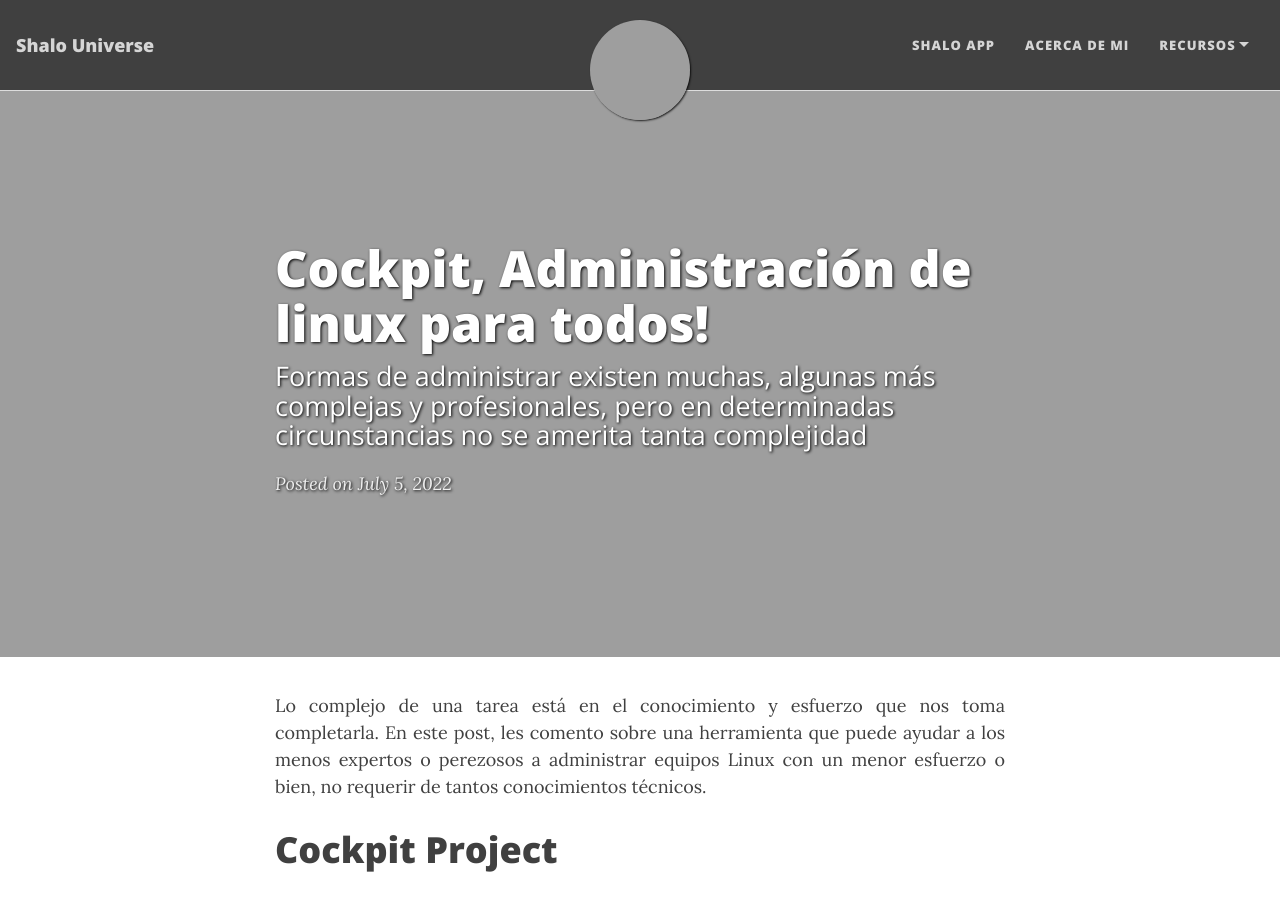
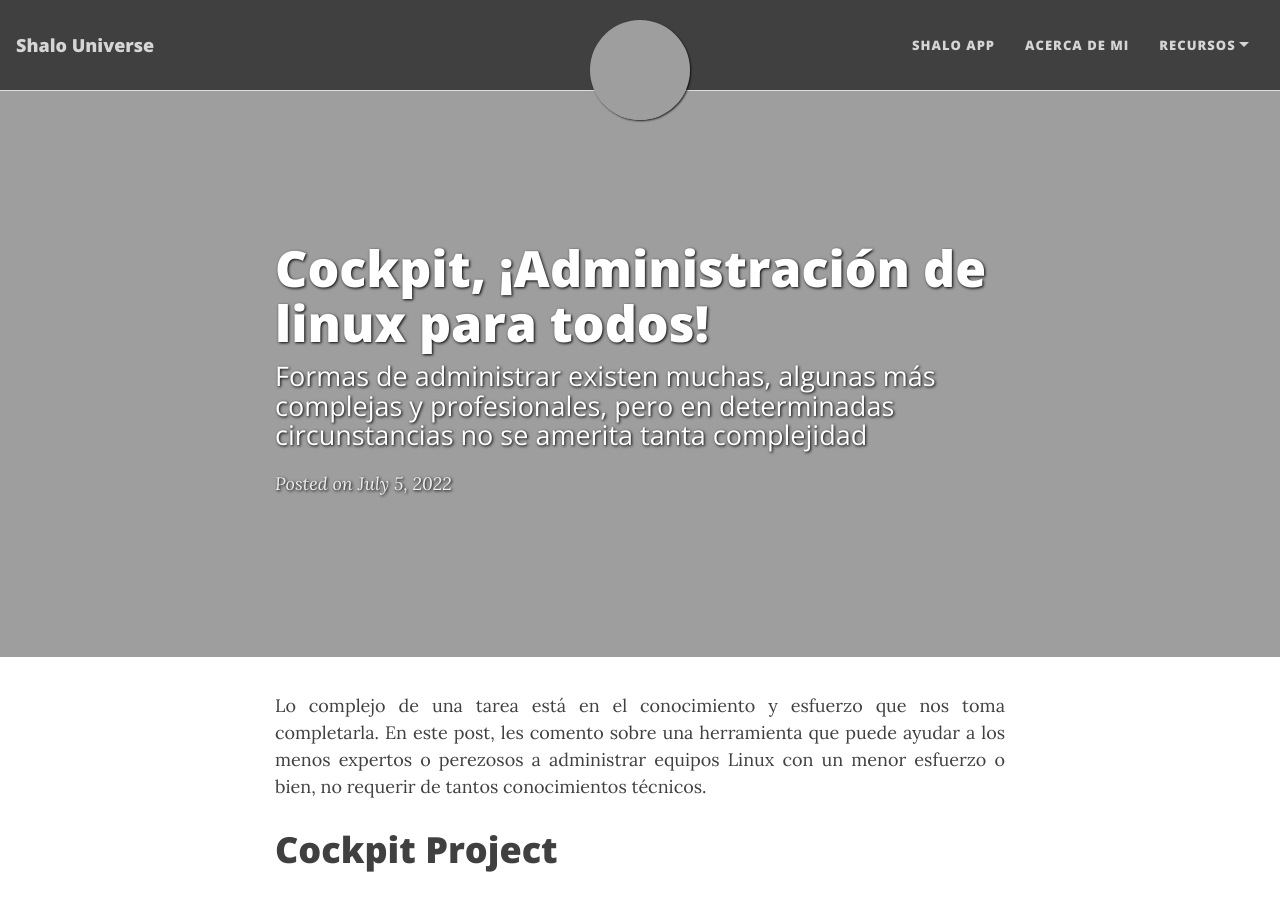
Before and after one commit to salomonvargas/blog, a Jekyll site: the page built from _posts/2022-07-05-lin-admin.md, in a window 1280 px wide and 900 px high. Built offline with Jekyll 4.4.1, drawn with Linux system fonts in a browser that asks for light colours; nearby versions of some CDN libraries; grey boxes are pictures that could not be loaded.

Commit message:
Correcciòn ortogràfica

```diff
--- a/_posts/2022-07-05-lin-admin.md
+++ b/_posts/2022-07-05-lin-admin.md
@@ -1,6 +1,6 @@
 ---
 layout: post
-title: Cockpit, Administración de linux para todos!
+title: Cockpit, ¡Administración de linux para todos!
 subtitle: Formas de administrar existen muchas, algunas más complejas y profesionales, pero en determinadas circunstancias no se amerita tanta complejidad
 cover-img: /assets/img/landcapes/AfricanTrees.jpg
 thumbnail-img: /assets/img/icons/cockpit.png
```
